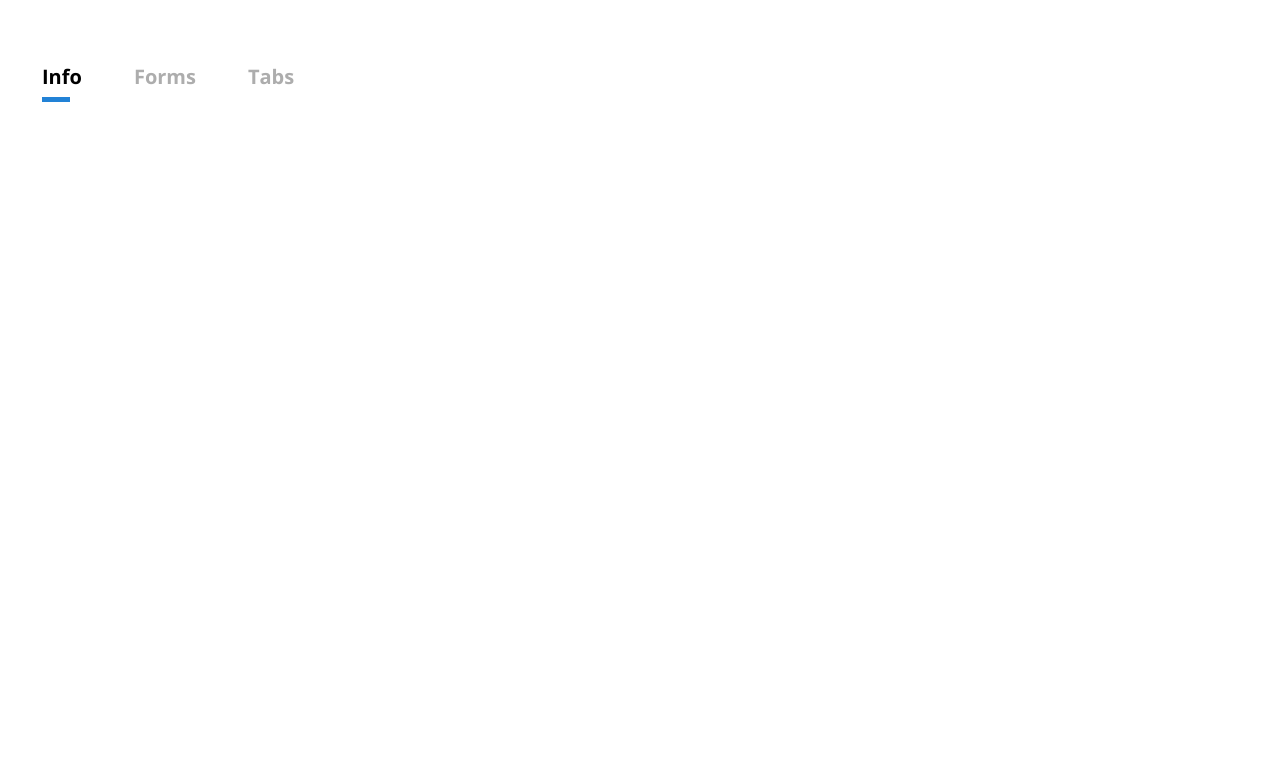
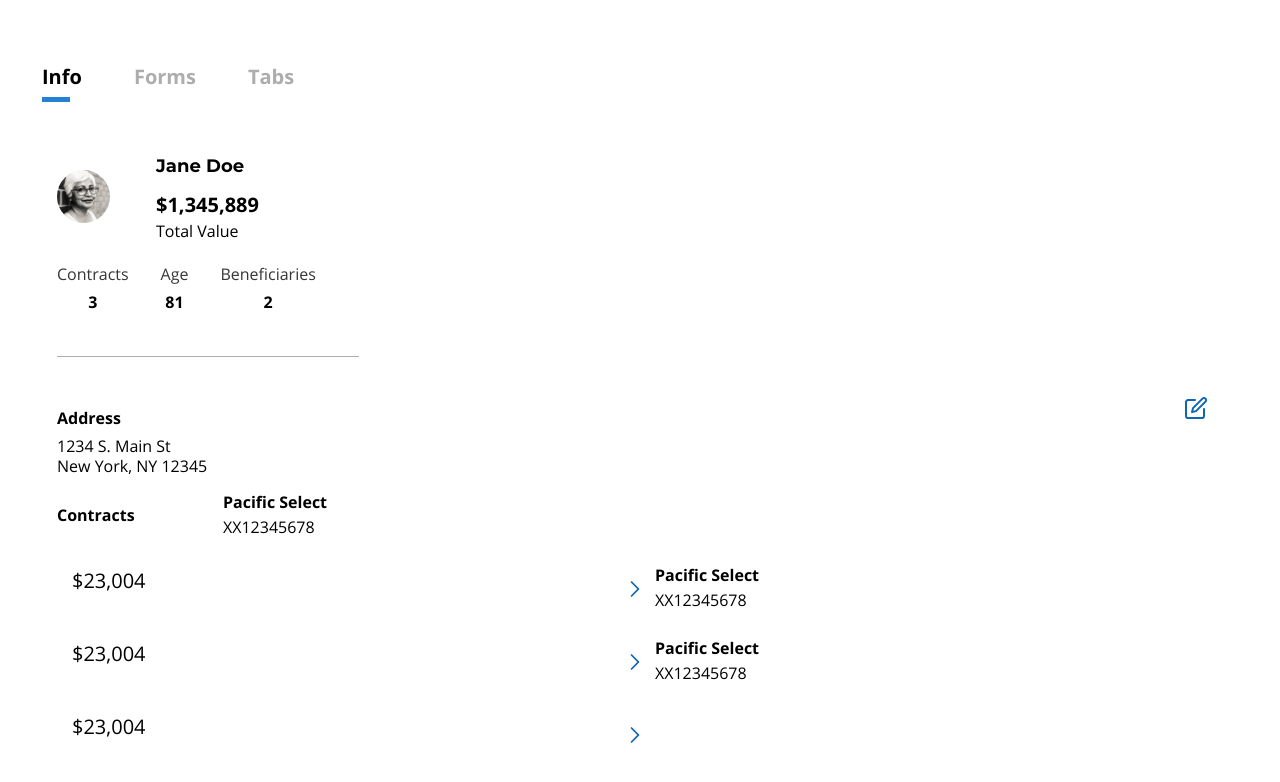
Before and after one commit to Dazzed/annuityprototype-fe, a Next.js app: page /clients/components/rightNavContent in a window 1280 px wide. Shown: the top 782 px of the page. Built offline with nearby package versions, Linux system fonts and the light colour scheme.

Commit message:
ui update for rightsidebar

```diff
--- a/pages/clients/components/rightNavContent.js
+++ b/pages/clients/components/rightNavContent.js
@@ -59,7 +59,102 @@ export default function RightNavContent(props) {
             id="pills-infos"
             role="tabpanel"
             aria-labelledby="pills-info-tab"
-          ></div>
+          >
+            {/* client page navright */}
+            <div className="row mx-0">
+              <div className="col-lg-12 px-0">
+                <div className="usersection-clients">
+                  <div className="userPicSection-info">
+                    <img src="/imgs/profile-pic.png" alt="user picture" />
+                  </div>
+                  <div className="clients-title-name">
+                    <h3>Jane Doe</h3>
+                    <h6>$1,345,889</h6>
+                    <p>Total Value</p>
+                  </div>
+                </div>
+              </div>
+            </div>
+            <div className="row mx-0">
+              <div className="clients-rightNav-value">
+                <div className="client-value-section">
+                  <div className="client-contract-section">
+                    <p>Contracts</p>
+                    <h5>3</h5>
+                  </div>
+                  <div className="client-contract-section">
+                    <p>Age</p>
+                    <h5>81</h5>
+                  </div>
+                  <div className="client-contract-section">
+                    <p>Beneficiaries</p>
+                    <h5>2</h5>
+                  </div>
+                </div>
+              </div>
+            </div>
+            <div className="border-height">
+            </div>
+            <div className="row mx-0 position-relative">
+              <div className="address-section-client">
+                <h4>Address</h4>
+                <p>1234 S. Main St New York, NY 12345</p>
+              </div>
+              <div className="address-edit">
+                <img src="/imgs/svgs/edit-icon.svg" />
+              </div>
+            </div>
+            <div className="row mx-0 position-relative">
+              <div className="address-section-client mb-3">
+                <h4>Contracts</h4>
+              </div>
+              <div className="col-lg-6 col-nd-6 col-sm-6 col-12">
+                <div className="title-contract-name">
+                  <h3>Pacific Select</h3>
+                  <p>XX12345678</p>
+                </div>
+              </div>
+              <div className="col-lg-6 col-nd-6 col-sm-6 col-12 position-relative">
+                <div className="title-contract-name-value">
+                  <h3>$23,004</h3>
+                </div>
+                <div className="arrow-right">
+                  <img src="/imgs/svgs/rightarrow-large.svg" />
+                </div>
+              </div>
+              <div className="col-lg-6 col-nd-6 col-sm-6 col-12">
+                <div className="title-contract-name">
+                  <h3>Pacific Select</h3>
+                  <p>XX12345678</p>
+                </div>
+              </div>
+              <div className="col-lg-6 col-nd-6 col-sm-6 col-12 position-relative">
+                <div className="title-contract-name-value">
+                  <h3>$23,004</h3>
+                </div>
+                <div className="arrow-right">
+                  <img src="/imgs/svgs/rightarrow-large.svg" />
+                </div>
+              </div>
+              <div className="col-lg-6 col-nd-6 col-sm-6 col-12">
+                <div className="title-contract-name">
+                  <h3>Pacific Select</h3>
+                  <p>XX12345678</p>
+                </div>
+              </div>
+              <div className="col-lg-6 col-nd-6 col-sm-6 col-12 position-relative">
+                <div className="title-contract-name-value">
+                  <h3>$23,004</h3>
+                </div>
+                <div className="arrow-right">
+                  <img src="/imgs/svgs/rightarrow-large.svg" />
+                </div>
+              </div>
+              <br/>
+              <br/>
+              <br/>
+            </div>
+          </div>
           <div
             className="tab-pane fade column-width-pills col-width-suportsection"
             id="pills-forms"
--- a/styles/globals.css
+++ b/styles/globals.css
@@ -1696,7 +1696,9 @@ li {
 }
 
 /* clients  */
-
+.clients-column-section:hover {
+  cursor: pointer;
+}
 .clients-column-section {
   text-align: center;
   background: #FFFFFF;
@@ -1822,7 +1824,120 @@ li {
   padding: 4px 24px;
   margin-left: 25px;
 }
-
+/* clients */
+
+.usersection-clients {
+  display: flex;
+  flex-direction: row;
+  align-items: center;
+  margin-bottom: 23px;
+}
+
+.usersection-clients .userPicSection-info img{
+  margin: 0;
+}
+.usersection-clients .userPicSection-info {
+  margin-right: 24px;
+}
+
+.clients-title-name h3 {
+  font-family: Montserrat-bold;
+  font-style: normal;
+  font-weight: bold;
+  font-size: 18.06px;
+  line-height: 28px;
+  color: #000;
+  margin-bottom: 9px;
+}
+
+.clients-title-name h6 {
+  font-family: OpenSans-Bold;
+  font-style: normal;
+  font-weight: bold;
+  font-size: 20px;
+  line-height: 32px;
+  color: #000;
+  margin: 0;
+}
+
+.clients-title-name p {
+  font-family: OpenSans-Regular;
+  font-style: normal;
+  font-weight: normal;
+  font-size: 16px;
+  line-height: 125%;
+  color: #000000;
+  margin-bottom: 0;
+}
+.clients-rightNav-value {
+  display: flex;
+  text-align: center;
+}
+.border-height {
+  height: 1px;
+  width: 302px;
+  margin-top: 44px;
+  margin-bottom: 38px;
+  background-color: #ADADAD;
+}
+.address-section-client {
+  width: 151px;
+}
+.address-section-client h4 {
+  font-family: OpenSans-Bold;
+  font-style: normal;
+  font-weight: bold;
+  font-size: 16px;
+  line-height: 125%;
+  color: #000;
+  margin-top: 13px;
+}
+.address-section-client p {
+  font-family: OpenSans-Regular;
+  font-style: normal;
+  font-weight: normal;
+  font-size: 16px;
+  line-height: 125%;
+  color: #000;
+}
+.address-edit {
+  position: absolute;
+  right: 15px;
+  top: 0;
+}
+.arrow-right {
+  position: absolute;
+  top: 10px;
+  right: 0;
+}
+.title-contract-name {
+  margin-bottom: 28px;
+}
+.title-contract-name h3{
+  font-family: OpenSans-Bold;
+  font-style: normal;
+  font-weight: bold;
+  font-size: 16px;
+  line-height: 125%;
+  color: #000;
+  margin-bottom: 5px;
+}
+.title-contract-name p{
+  font-family: OpenSans-Regular;
+  font-style: normal;
+  font-weight: normal;
+  font-size: 16px;
+  line-height: 125%;
+  color: #000;
+}
+.title-contract-name-value h3{
+  font-family: OpenSans-Regular;
+  font-style: normal;
+  font-weight: normal;
+  font-size: 20px;
+  line-height: 32px;
+  color: #000;
+}
 @media screen and (min-width: 1441px) {
   .common-mr-pd {
     padding-left: 42px;
```
Also changed, not shown: public/imgs/svgs/edit-icon.svg (added).
